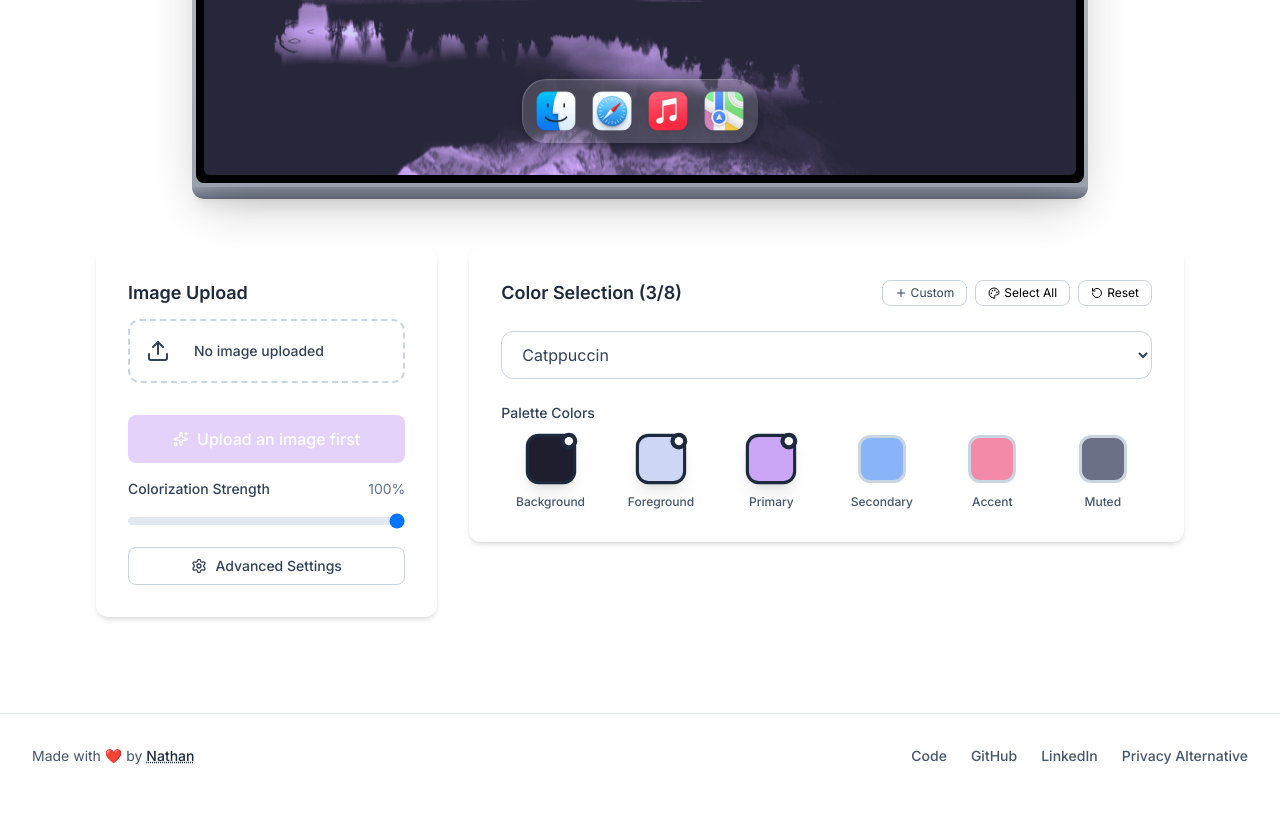
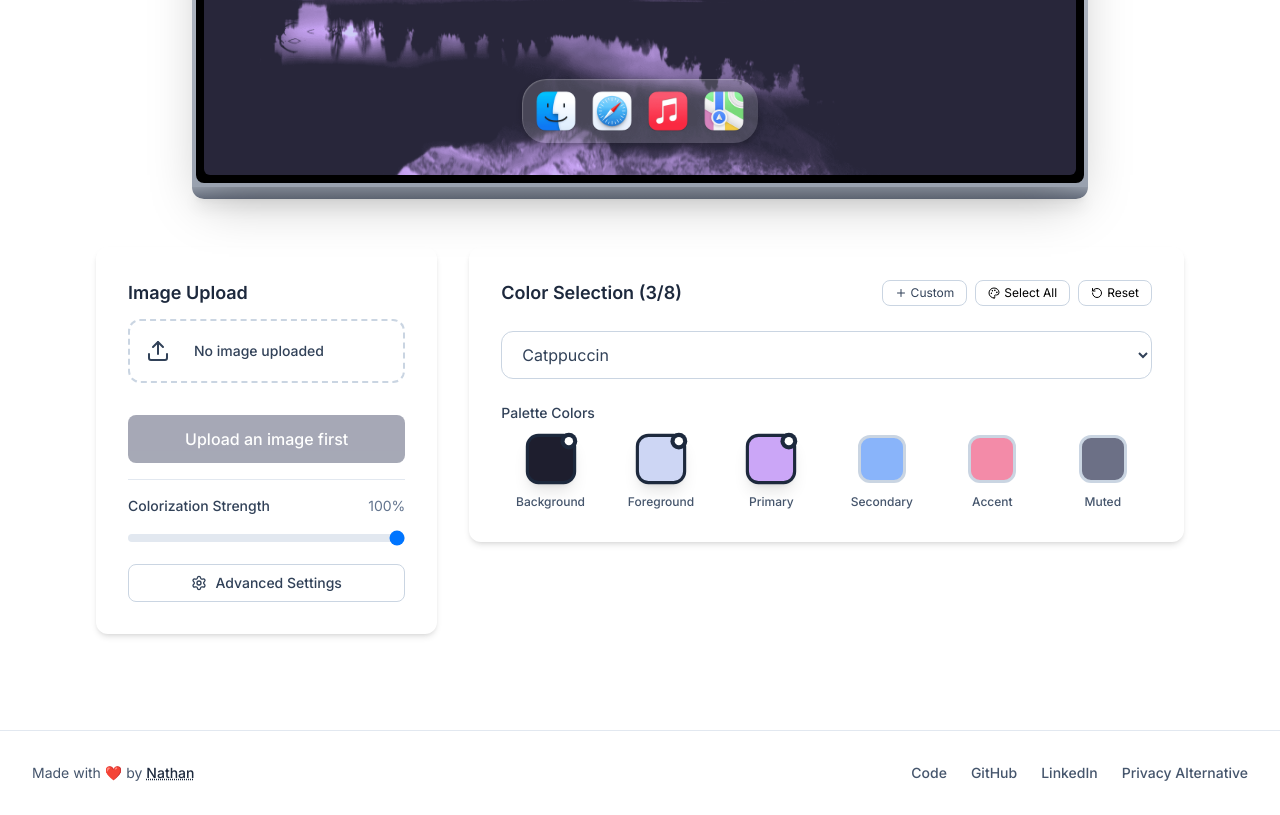
Before and after one commit to groovykiwi/wallrice, a Next.js app: page / in a window 1280 px wide. Shown: the part 566-1381 px from the top of the page. Built offline with nearby package versions, Linux system fonts and the light colour scheme; a web font is replaced by a local one.

Commit message:
feat: Enhance ImageUploadPanel with better user feedback
- Added success alert for colorization, improved button states, and adjusted styles.
- Removed unused 'activeColors' prop

```diff
--- a/app/page.tsx
+++ b/app/page.tsx
@@ -304,7 +304,6 @@ export default function ModernImageColorizer() {
               processedImage={imageProcessingState.processedImage}
               selectedPalette={colorSelectionState.selectedPalette}
               isProcessing={imageProcessingState.isProcessing}
-              activeColors={colorSelectionState.activeColors}
               showAdvancedSettings={colorizationState.showAdvancedSettings}
               colorizationOptions={colorizationState.options}
               validationResult={colorizationState.validationResult}
--- a/components/ImageUploadPanel.tsx
+++ b/components/ImageUploadPanel.tsx
@@ -1,6 +1,13 @@
 import type React from "react";
 import { useRef } from "react";
-import { Upload, Download, Sparkles, RotateCcw, Settings } from "lucide-react";
+import {
+  Upload,
+  Download,
+  Sparkles,
+  RotateCcw,
+  Settings,
+  CheckCircle2,
+} from "lucide-react";
 import { colorPalettes } from "../lib/colorPalettes";
 import { ColorizeOptions } from "../lib/imageColorizer";
 
@@ -9,7 +16,6 @@ interface ImageUploadPanelProps {
   processedImage: string | null;
   selectedPalette: string;
   isProcessing: boolean;
-  activeColors: string[];
   showAdvancedSettings: boolean;
   colorizationOptions: ColorizeOptions;
   validationResult: {
@@ -30,7 +36,6 @@ export function ImageUploadPanel({
   processedImage,
   selectedPalette,
   isProcessing,
-  activeColors,
   showAdvancedSettings,
   colorizationOptions,
   validationResult,
@@ -77,37 +82,67 @@ export function ImageUploadPanel({
             className="hidden"
           />
         </div>
-        {/* Action Buttons */}
+
+        {/* Action Buttons Container */}
         <div className="flex gap-3 flex-col pt-4">
+          {/* Main action button: Upload -> Process -> Colorize More */}
           <button
             onClick={onProcessImage}
-            disabled={!selectedFile || isProcessing || activeColors.length < 1}
-            className="flex-1 text-white font-medium py-3 px-6 rounded-lg text-base flex items-center justify-center gap-2 disabled:opacity-50 disabled:cursor-not-allowed transition-all hover:opacity-90"
+            disabled={!selectedFile || isProcessing}
+            className="flex-1 text-white font-medium py-3 px-6 rounded-lg text-base flex items-center justify-center gap-2 disabled:opacity-60 disabled:cursor-not-allowed transition-all"
             style={{
-              backgroundColor: colorPalettes[selectedPalette].colors.primary,
+              backgroundColor:
+                selectedFile && !isProcessing
+                  ? colorPalettes[selectedPalette].colors.primary
+                  : colorPalettes[selectedPalette].colors.muted,
             }}
           >
+            {isProcessing ? (
+              <>
+                <Sparkles className="w-4 h-4 animate-spin" />
+                Processing...
+              </>
+            ) : processedImage ? (
+              <>
                 <Sparkles className="w-4 h-4" />
-            {isProcessing
-              ? "Processing..."
-              : selectedFile
-              ? "Colorize"
-              : "Upload an image first"}
+                Colorize More
+              </>
+            ) : selectedFile ? (
+              <>
+                <Sparkles className="w-4 h-4" />
+                Colorize
+              </>
+            ) : (
+              "Upload an image first"
+            )}
           </button>
 
-          {processedImage && (
+          {/* This block appears after success, containing all subsequent actions. */}
+          {processedImage && !isProcessing && (
+            <div className="space-y-3 pt-4 border-t border-slate-200 mt-3 animate-in fade-in">
+              <div
+                className="bg-green-50 text-green-800 p-3 rounded-lg text-sm flex items-center gap-3"
+                role="alert"
+              >
+                <CheckCircle2 className="w-5 h-5 text-green-600" />
+                <span>Image successfully colorized.</span>
+              </div>
+
+              <div className="flex flex-col sm:flex-row gap-3">
                 <button
                   onClick={onDownloadImage}
-              className="bg-white justify-center hover:bg-slate-50 text-slate-700 font-medium border border-slate-200 px-6 py-3 rounded-lg text-base flex items-center gap-2 transition-colors"
+                  className="flex-1 bg-white justify-center hover:bg-slate-50 text-slate-700 font-medium border border-slate-200 px-6 py-3 rounded-lg text-base flex items-center gap-2 transition-colors"
                 >
                   <Download className="w-4 h-4" />
                   Download
                 </button>
+              </div>
+            </div>
           )}
         </div>
 
         {/* Strength Slider - Always Visible */}
-        <div className="pt-4 border-slate-200">
+        <div className="pt-4 mt-4 border-t border-slate-200">
           <div className="space-y-2">
             <div className="flex justify-between">
               <label className="text-sm font-medium text-slate-700">
```
Lines whose indentation alone changed are shown as unchanged.
